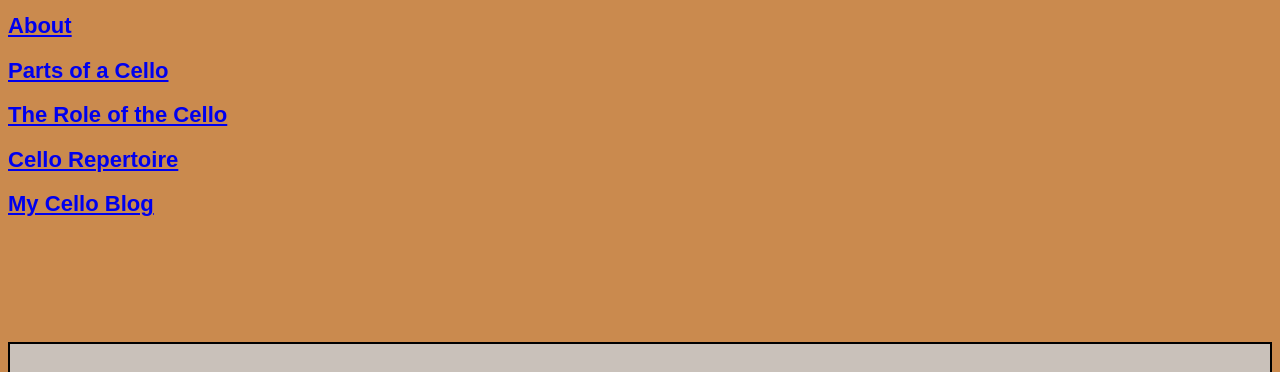
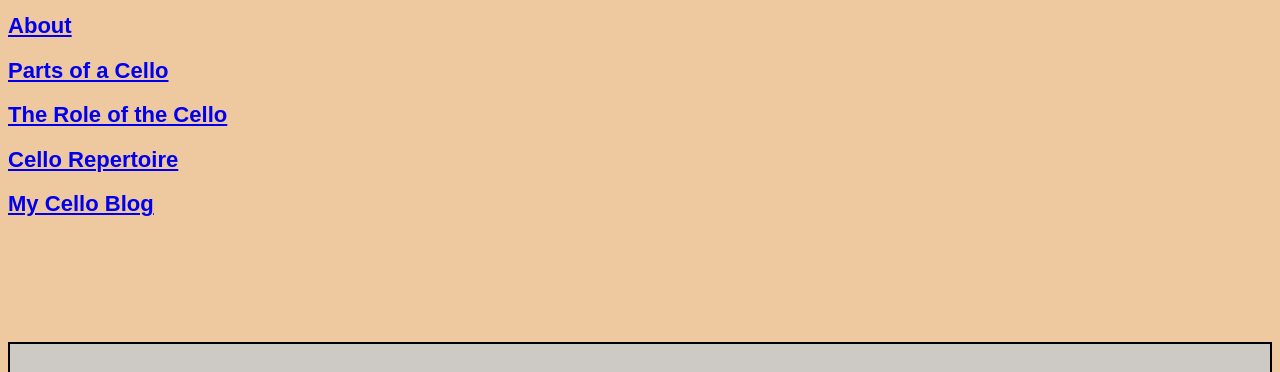
Before and after one commit to CelloGuide/CelloGuide.github.io, a plain HTML site: page index.html in a window 1280 px wide. Shown: the part 97-469 px from the top of the page. Drawn offline with Linux system fonts and the light colour scheme.

Commit message:
Update index.html

```diff
--- a/index.html
+++ b/index.html
@@ -10,7 +10,7 @@
             font-family:'Lato', 'Noto Sans', 'Helvetica', 'Corbel', sans-serif;
             font-size: 15px;
             line-height:1.5em;
-            background-color:rgb(202, 138, 78)
+            background-color:rgb(238, 201, 159)
         }
         h1{
             font-family:Herculanum, "PT Mono", sans-serif;
```
